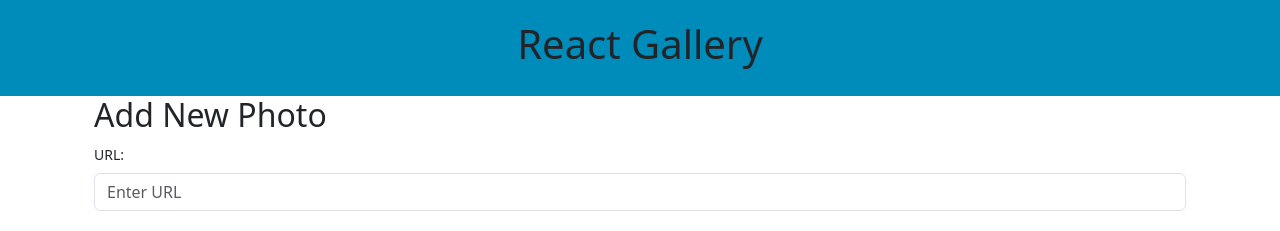
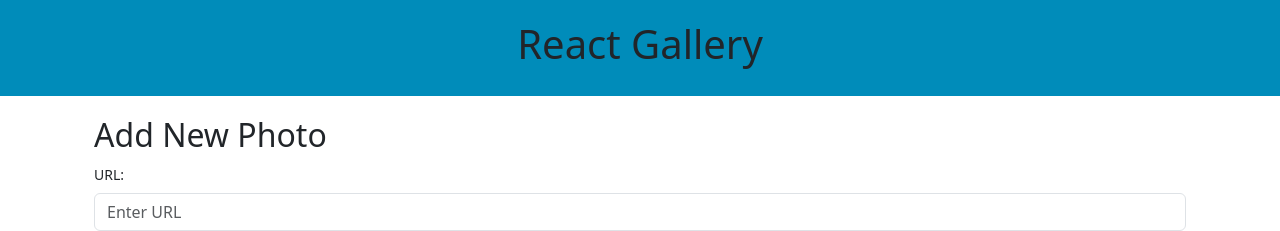
Before and after one commit to sschulte24110/WC-4-React-Image-Gallery, a React (Vite) app: page / in a window 1280 px wide. Shown: the top 231 px of the page. Built offline with nearby package versions, Linux system fonts and the light colour scheme; no server answers.

Commit message:
Minor CSS changes

```diff
--- a/src/components/GalleryForm/GalleryForm.css
+++ b/src/components/GalleryForm/GalleryForm.css
@@ -0,0 +1,3 @@
+h2 {
+  padding-top: 20px;
+}
--- a/src/components/GalleryItem/GalleryItem.jsx
+++ b/src/components/GalleryItem/GalleryItem.jsx
@@ -48,7 +48,7 @@ export default function GalleryItem ({photo, fetchGallery}) {
     <Card className="photo-card" style={{ width: '250px', margin: '30px' }} key={photo.id}>
       <Card.Body>
       <ToggleImage showPhoto={showPhoto} handleChangePhoto={handleChangePhoto} photo={photo} data-testid="toggle" />
-        <Card.Title>{photo.title}</Card.Title>
+        <Card.Text>{photo.title}</Card.Text>
         <Card.Text>{photo.likes} Likes</Card.Text>
         <Card.Text>
           <Button variant='light' onClick={() => addLike(photo.id)} data-testid="like" >👍🏼</Button>
```
